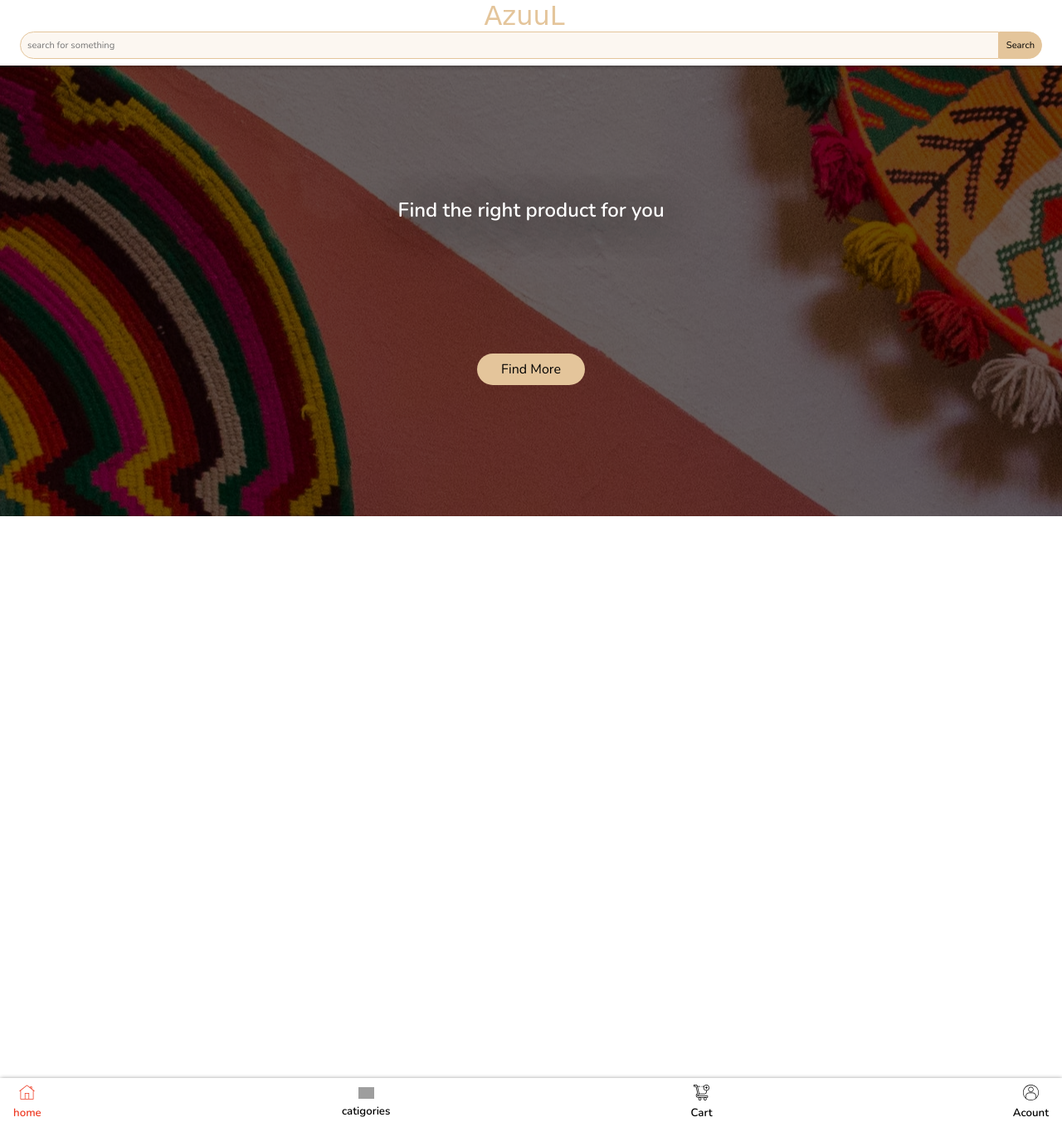
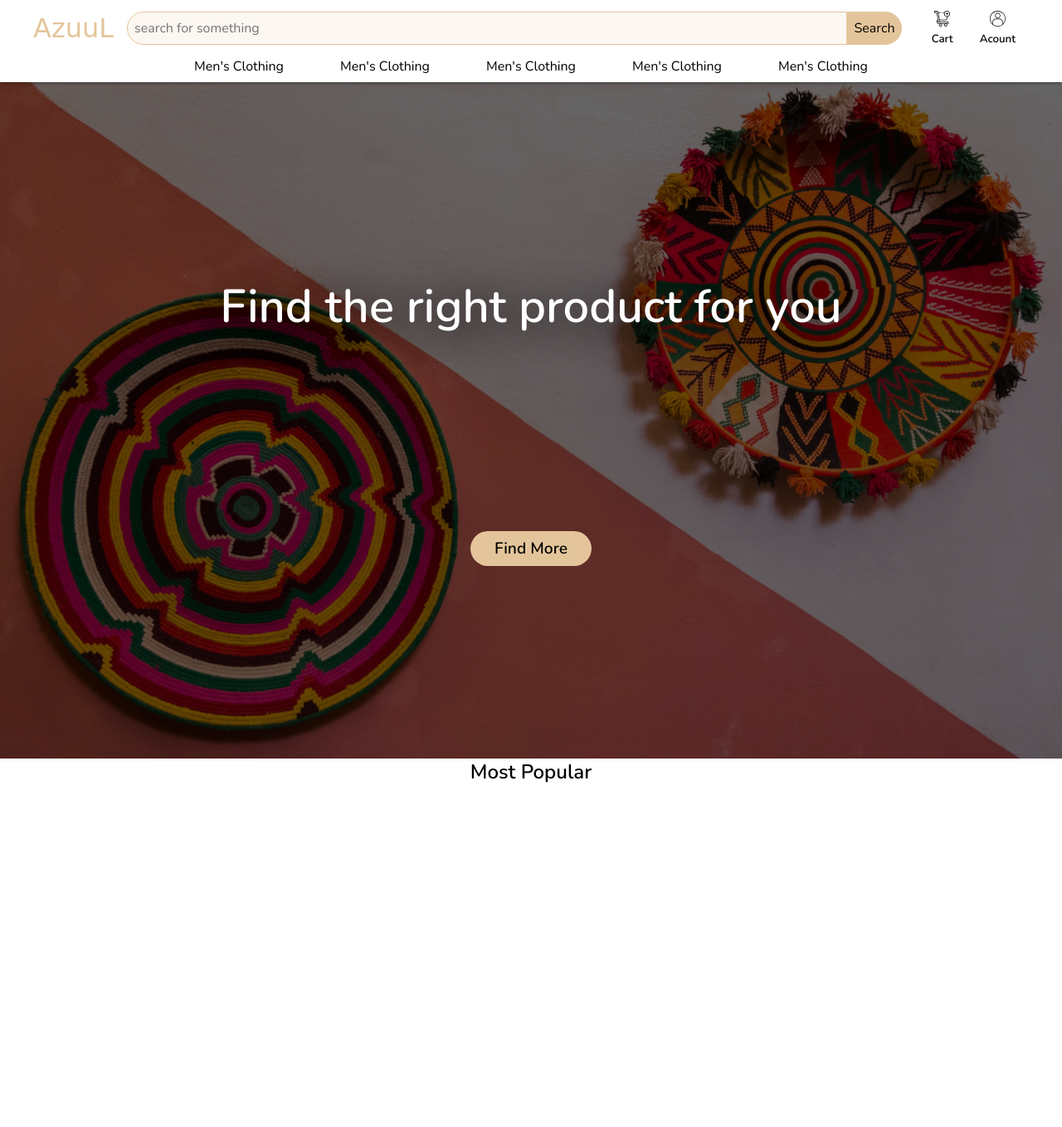
Before and after one commit to M-Kouache/PFE-Ecommerce-Project, a PHP site: page / in a window 1280 px wide. Shown: the whole page at 83% size. Run offline with PHP 8.4, Linux system fonts and the light colour scheme; some web fonts are replaced; grey boxes are pictures that could not be loaded.

Commit message:
add keyframe to a separate file

```diff
--- /dev/null
+++ b/StyleSheet/keyFrames.css
@@ -0,0 +1,13 @@
+@keyframes head {
+  0% {
+    color: rgba(0, 0, 0, 0.6);
+  }
+
+  50% {
+    color: var(--burlywood-hover);
+  }
+
+  100% {
+    color: var(--white);
+  }
+}
--- /dev/null
+++ b/StyleSheet/media.css
@@ -0,0 +1,48 @@
+@media screen and (min-width: 900px) {
+  .btn {
+    font-size: 1.2rem;
+    font-weight: bold;
+  }
+
+  .top-section {
+    display: flex;
+    align-items: center;
+    width: 100%;
+    padding: 0.8rem 2.5rem;
+  }
+
+  .page__link__top {
+    display: block;
+  }
+
+  .top-nav-catigories {
+    display: flex;
+  }
+
+  .bottom-navigation {
+    display: none;
+  }
+
+  .search-container {
+    width: 100%;
+    padding-right: 1.2rem;
+    margin: 0;
+  }
+
+  input[name="search"],
+  input[name="search-submit"] {
+    font-size: medium;
+  }
+
+  .hero-section {
+    height: 60vh;
+  }
+
+  .hero-section h1 {
+    font-size: 3.5rem;
+  }
+  .hero-section-background {
+    width: 100%;
+    min-height: 100%;
+  }
+}
--- a/StyleSheet/style.css
+++ b/StyleSheet/style.css
@@ -191,16 +191,3 @@
   min-height: 100%;
   transform: translate(-50%, -50%);
 }
-@keyframes head {
-  0% {
-    color: rgba(0, 0, 0, 0.6);
-  }
-
-  50% {
-    color: var(--burlywood-hover);
-  }
-
-  100% {
-    color: var(--white);
-  }
-}
--- a/index.html
+++ b/index.html
@@ -8,6 +8,8 @@
     <link rel="preconnect" href="https://fonts.gstatic.com">
     <link href="https://fonts.googleapis.com/css2?family=Princess+Sofia&display=swap" rel="stylesheet">
     <link rel="stylesheet" href="StyleSheet/style.css">
+    <link rel="stylesheet" href="StyleSheet/media.css">
+    <link rel="stylesheet" href="StyleSheet/keyFrames.css">
     <title>Ecommerce</title>
 </head>
 <body>
@@ -68,8 +70,12 @@
         </div>
       </header>
 
-      <section class="main-section">
-
+      <section class="main-section ">
+          <div class="product-container-header flex justify-center">
+                <div class="separater-line"></div>
+                <h1>Most Popular</h1>
+                <div class="separater-line"></div>
+          </div>
       </section>
 
 
```
